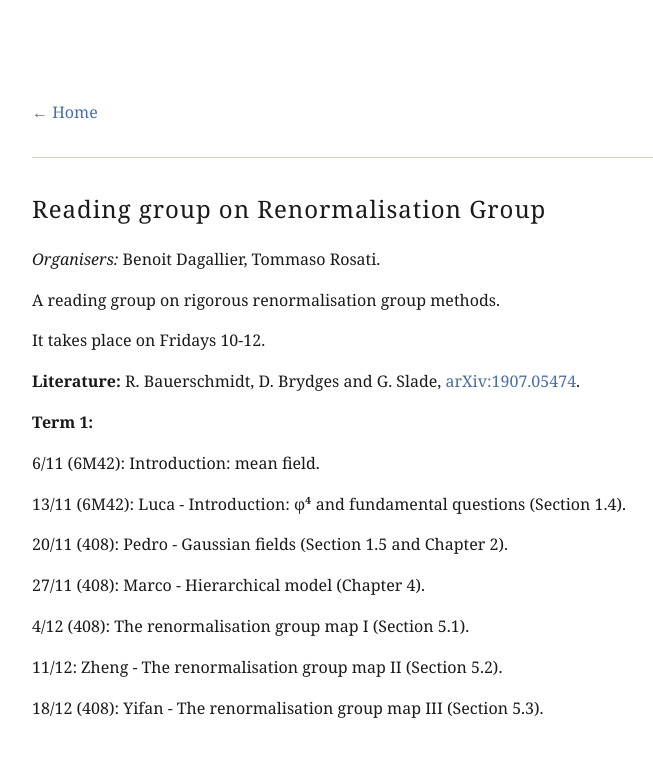
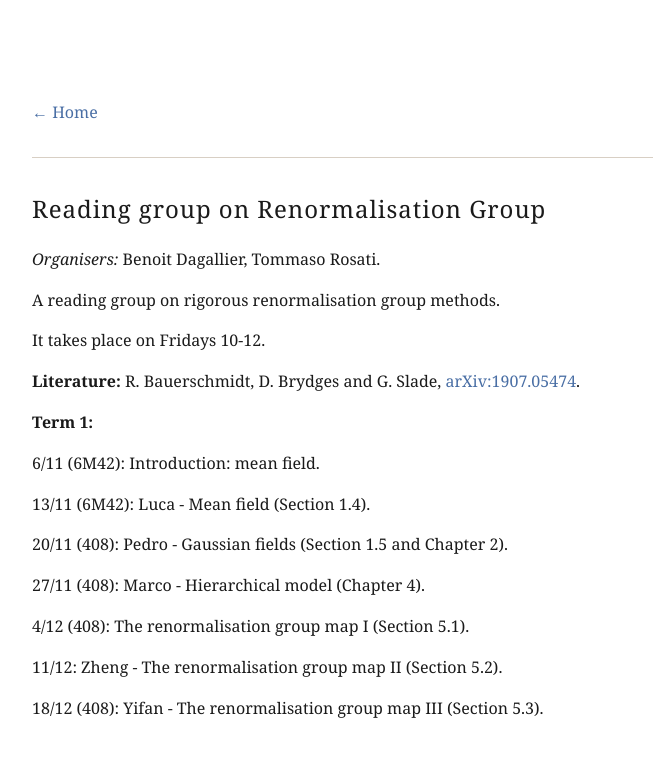
Before and after one commit to rosati-tom/rosati-tom.github.io, a Jekyll site: the page built from rg.md, in a window 1280 px wide. Shown: the top 757 px of the page, without its empty margins (243-896 px from the left). Built offline with Jekyll 4.4.1, drawn with Linux system fonts in a browser that asks for light colours; some web fonts are replaced; our own code applies the rules of GitHub Pages for plain Markdown files.

Commit message:
update title

```diff
--- a/rg.md
+++ b/rg.md
@@ -17,7 +17,7 @@ It takes place on Fridays 10-12.
 
 > 6/11 (6M42): Introduction: mean field.
 
-> 13/11 (6M42): Luca - Introduction: φ⁴ and fundamental questions (Section 1.4).
+> 13/11 (6M42): Luca - Mean field (Section 1.4).
 
 > 20/11 (408): Pedro - Gaussian fields (Section 1.5 and Chapter 2).
 
```
